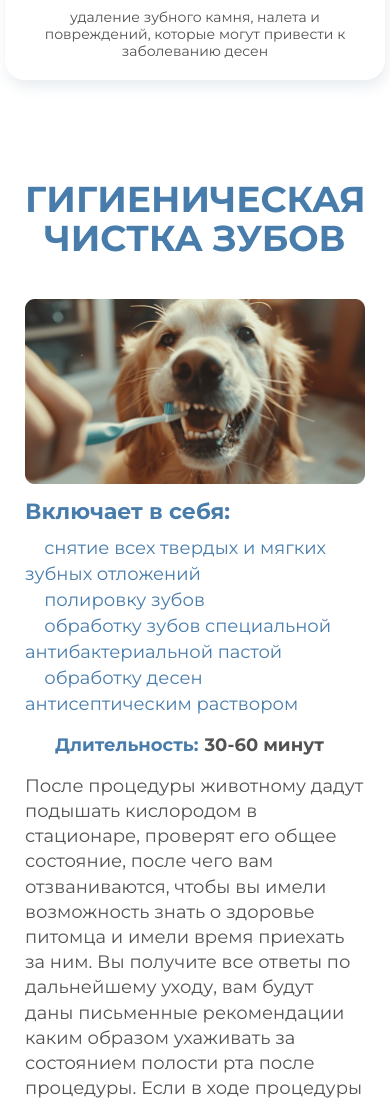
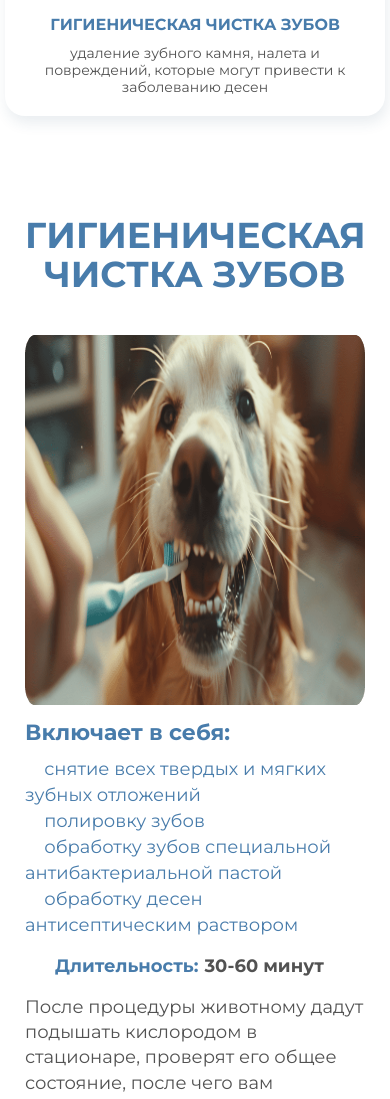
Before and after one commit to IEdgar34/test-work, a website built with webpack: page src/index.html in a window 390 px wide. Shown: the part 2435-3534 px from the top of the page. Built offline with nearby package versions, Linux system fonts and the light colour scheme; files whose address does not match are found by name.

Commit message:
cleaning block

```diff
--- a/src/sass/blocks/_cleaning.scss
+++ b/src/sass/blocks/_cleaning.scss
@@ -23,6 +23,11 @@
     &__img-wrap {
         max-width: 703px;
         max-height: 372px;
+        flex-grow: 1;
+        @media(max-width: 430px){
+            width: 380px;
+            height: 370px;
+        }
         img {
             width: 100%;
             height: 100%;
--- a/src/sass/blocks/_services.scss
+++ b/src/sass/blocks/_services.scss
@@ -16,7 +16,7 @@
         display: flex;
         flex-wrap: wrap;
         justify-content: center;
-        gap: 20px;
+        gap: 29px;
     }
     &__item {
         max-width: 460px;
```
Also changed, not shown: dist/index.html, dist/style.css, 1 other file.
